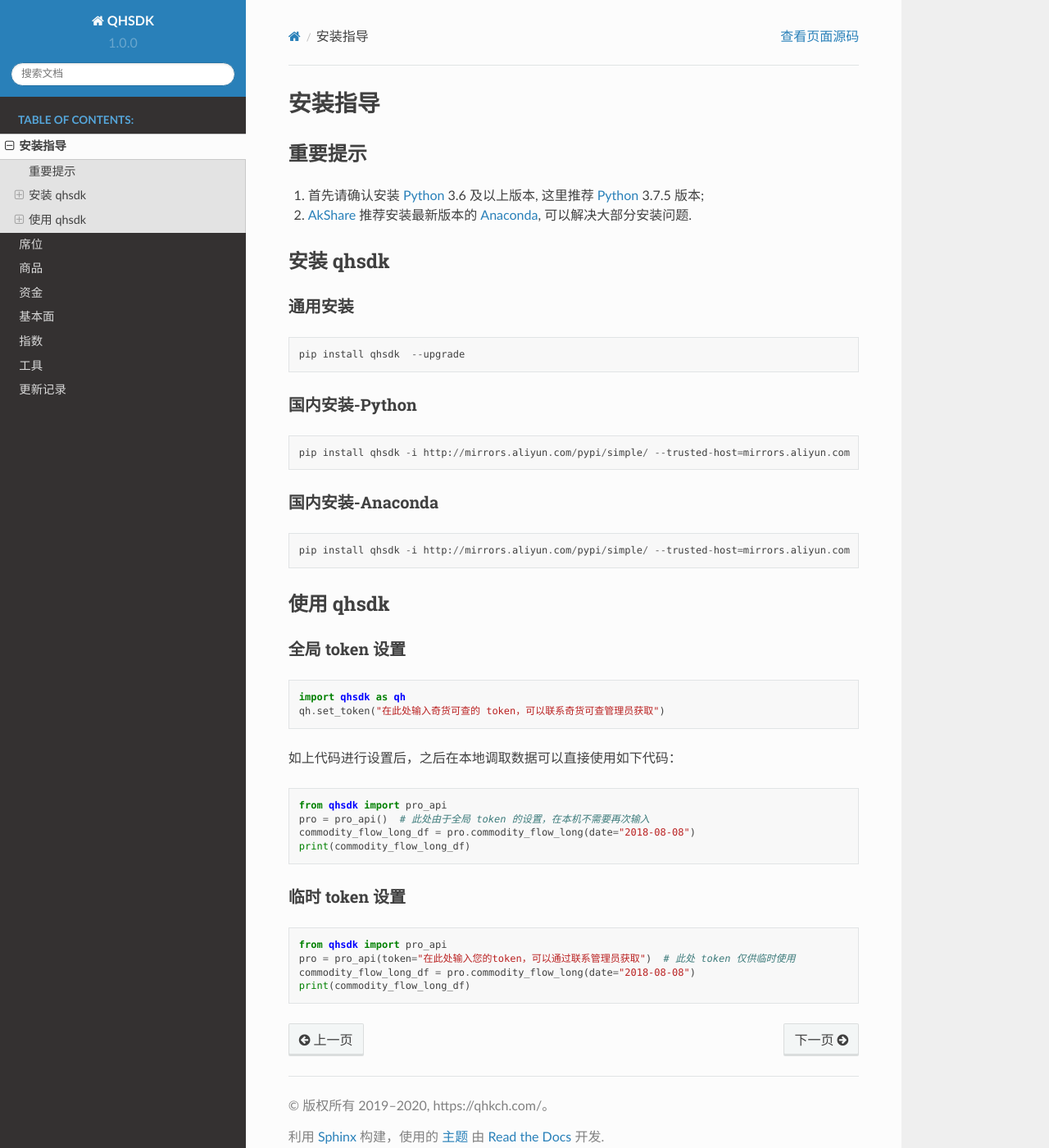
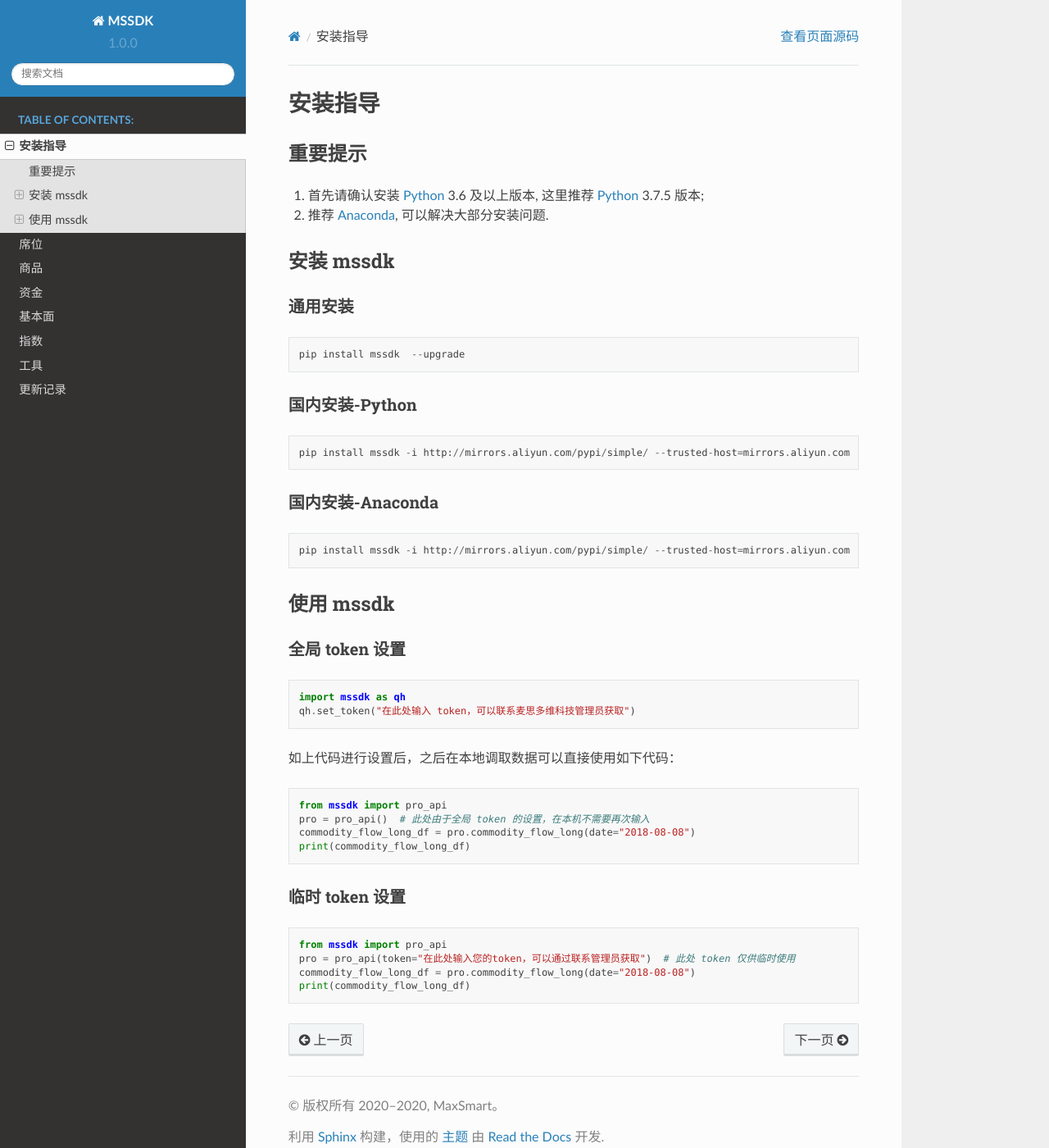
Before and after one commit to jinzaizhichi/mssdk, a Sphinx documentation site: the page built from docs/installation.md, in a window 1280 px wide and 1400 px high. Shown: the whole window at 82% size. Built offline with Sphinx 7.4.7 and the Read the Docs theme 2.0.0, drawn with Linux system fonts in a browser that asks for light colours.

Commit message:
docs(docs): docs
docs

````diff
--- a/docs/conf.py
+++ b/docs/conf.py
@@ -22,9 +22,9 @@ github_doc_root = 'https://github.com/rtfd/recommonmark/tree/master/doc/'
 
 # -- Project information -----------------------------------------------------
 
-project = 'QHSDK'
-copyright = '2019–{}, https://qhkch.com/'.format(datetime.now().year)
-author = 'qhsdk'
+project = 'MSSDK'
+copyright = '2020–{}, MaxSmart'.format(datetime.now().year)
+author = 'mssdk'
 version = "1.0.0"
 
 templates_path = ['_templates']
--- a/docs/index.rst
+++ b/docs/index.rst
@@ -1,9 +1,9 @@
-.. qhsdk documentation master file, created by
+.. mssdk documentation master file, created by
    sphinx-quickstart on Wed Apr  1 16:46:12 2020.
    You can adapt this file completely to your liking, but it should at least
    contain the root `toctree` directive.
 
-欢迎来到奇货可查 Python SDK 文档，需要获得授权码，请访问：https://qhkch.com/
+欢迎来到成都麦思多维科技 Python SDK 文档
 =================================================================================
 
 .. toctree::
--- a/docs/installation.md
+++ b/docs/installation.md
@@ -3,41 +3,41 @@
 ## 重要提示
 
 1. 首先请确认安装 [Python](https://www.python.org/) 3.6 及以上版本, 这里推荐 [Python](https://www.python.org/) 3.7.5 版本;
-2. [AkShare](https://github.com/jindaxiang/akshare) 推荐安装最新版本的 [Anaconda](https://www.anaconda.com/), 可以解决大部分安装问题.
+2. 推荐 [Anaconda](https://www.anaconda.com/), 可以解决大部分安装问题.
 
-## 安装 qhsdk
+## 安装 mssdk
 
 ### 通用安装
 
 ```
-pip install qhsdk  --upgrade
+pip install mssdk  --upgrade
 ```
 
 ### 国内安装-Python
 
 ```
-pip install qhsdk -i http://mirrors.aliyun.com/pypi/simple/ --trusted-host=mirrors.aliyun.com  --upgrade
+pip install mssdk -i http://mirrors.aliyun.com/pypi/simple/ --trusted-host=mirrors.aliyun.com  --upgrade
 ```
 
 ### 国内安装-Anaconda
 
 ```
-pip install qhsdk -i http://mirrors.aliyun.com/pypi/simple/ --trusted-host=mirrors.aliyun.com  --user  --upgrade
+pip install mssdk -i http://mirrors.aliyun.com/pypi/simple/ --trusted-host=mirrors.aliyun.com  --user  --upgrade
 ```
 
-## 使用 qhsdk
+## 使用 mssdk
 
 ### 全局 token 设置
 
 ```python
-import qhsdk as qh
-qh.set_token("在此处输入奇货可查的 token，可以联系奇货可查管理员获取")
+import mssdk as qh
+qh.set_token("在此处输入 token，可以联系麦思多维科技管理员获取")
 ```
 
 如上代码进行设置后，之后在本地调取数据可以直接使用如下代码：
 
 ```python
-from qhsdk import pro_api
+from mssdk import pro_api
 pro = pro_api()  # 此处由于全局 token 的设置，在本机不需要再次输入
 commodity_flow_long_df = pro.commodity_flow_long(date="2018-08-08")
 print(commodity_flow_long_df)
@@ -46,7 +46,7 @@ print(commodity_flow_long_df)
 ### 临时 token 设置
 
 ```python
-from qhsdk import pro_api
+from mssdk import pro_api
 pro = pro_api(token="在此处输入您的token，可以通过联系管理员获取")  # 此处 token 仅供临时使用
 commodity_flow_long_df = pro.commodity_flow_long(date="2018-08-08")
 print(commodity_flow_long_df)
````
Also changed, not shown: README.md (+7 -44 lines).
